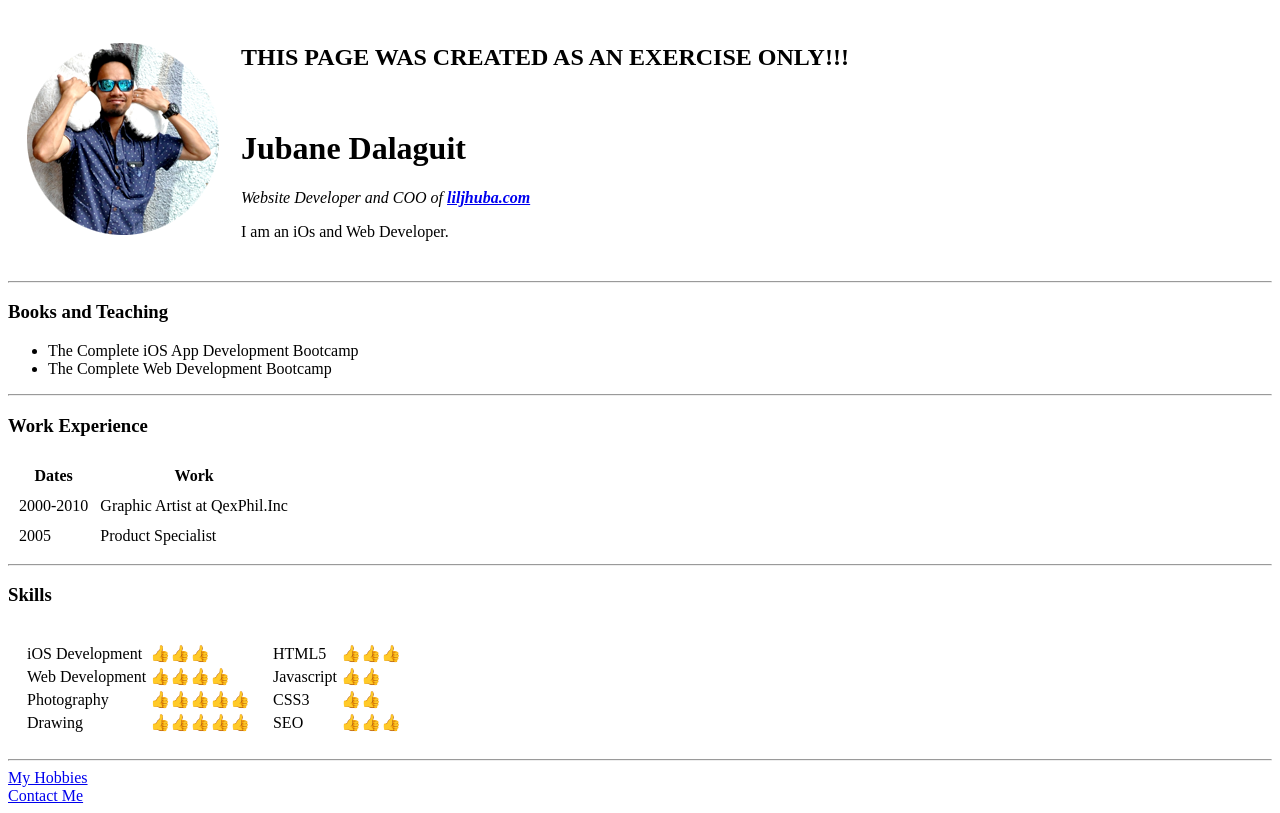
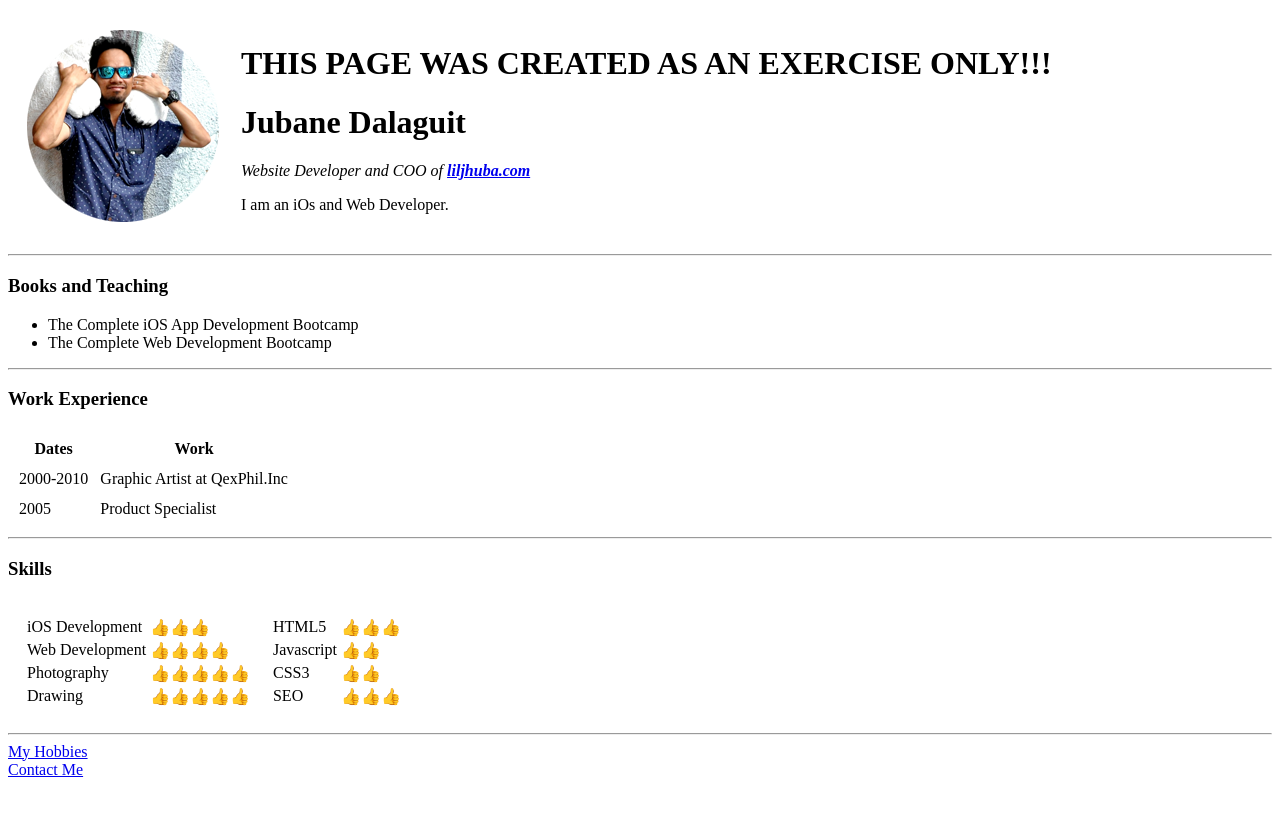
Before and after one commit to Jubane/cv, a plain HTML site: page index.html in a window 1280 px wide. Drawn offline with Linux system fonts and the light colour scheme.

Commit message:
Update index.html

```diff
--- a/index.html
+++ b/index.html
@@ -11,8 +11,7 @@
     <tr>
       <td><img src="jubane.png" alt="jubane profile"></td>
       <td>
-        <h2>THIS PAGE WAS CREATED AS AN EXERCISE ONLY!!! </h2>
-        <br>
+        <h1>THIS PAGE WAS CREATED AS AN EXERCISE ONLY!!!</h1>
         <h1>Jubane Dalaguit</h1>
         <p><em>Website Developer and COO of <strong><a href="https://liljhuba.com/">liljhuba.com</a></strong></em></p>
         <p>I am an iOs and Web Developer.</p>
```
